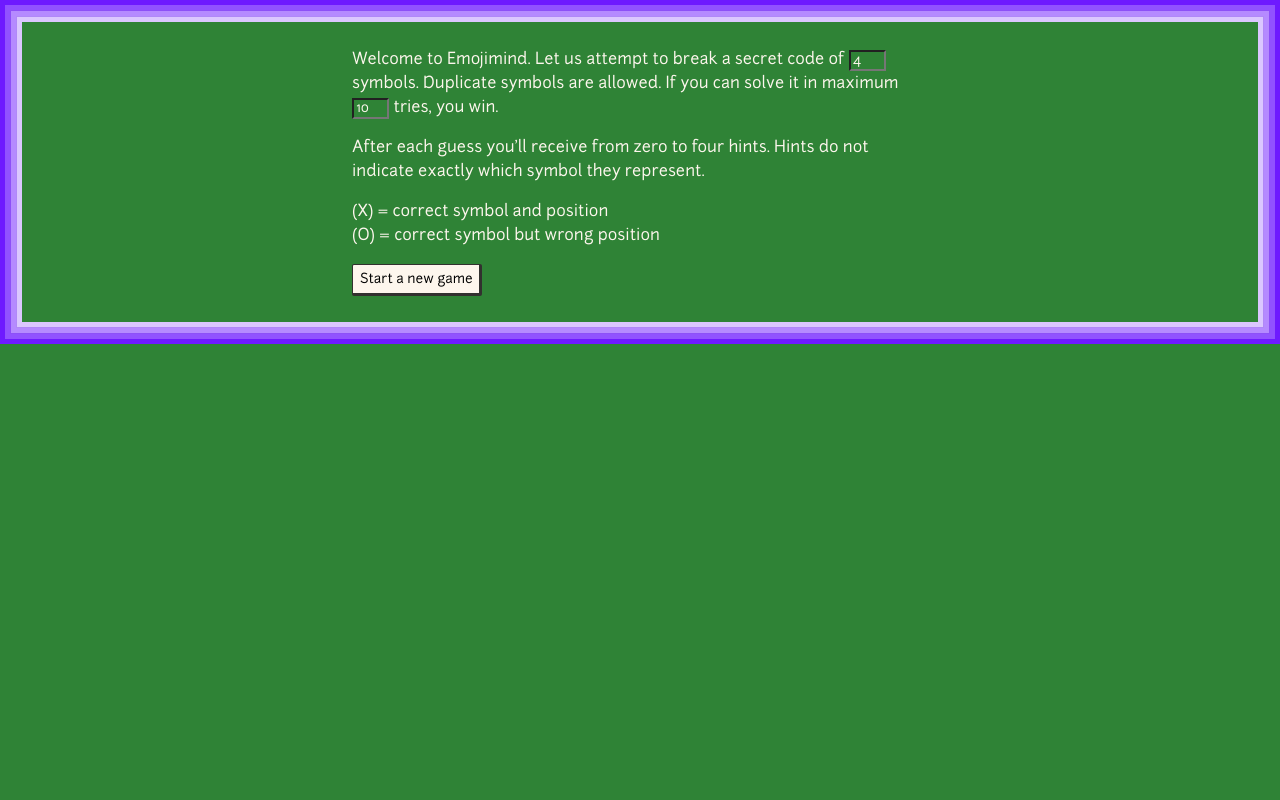
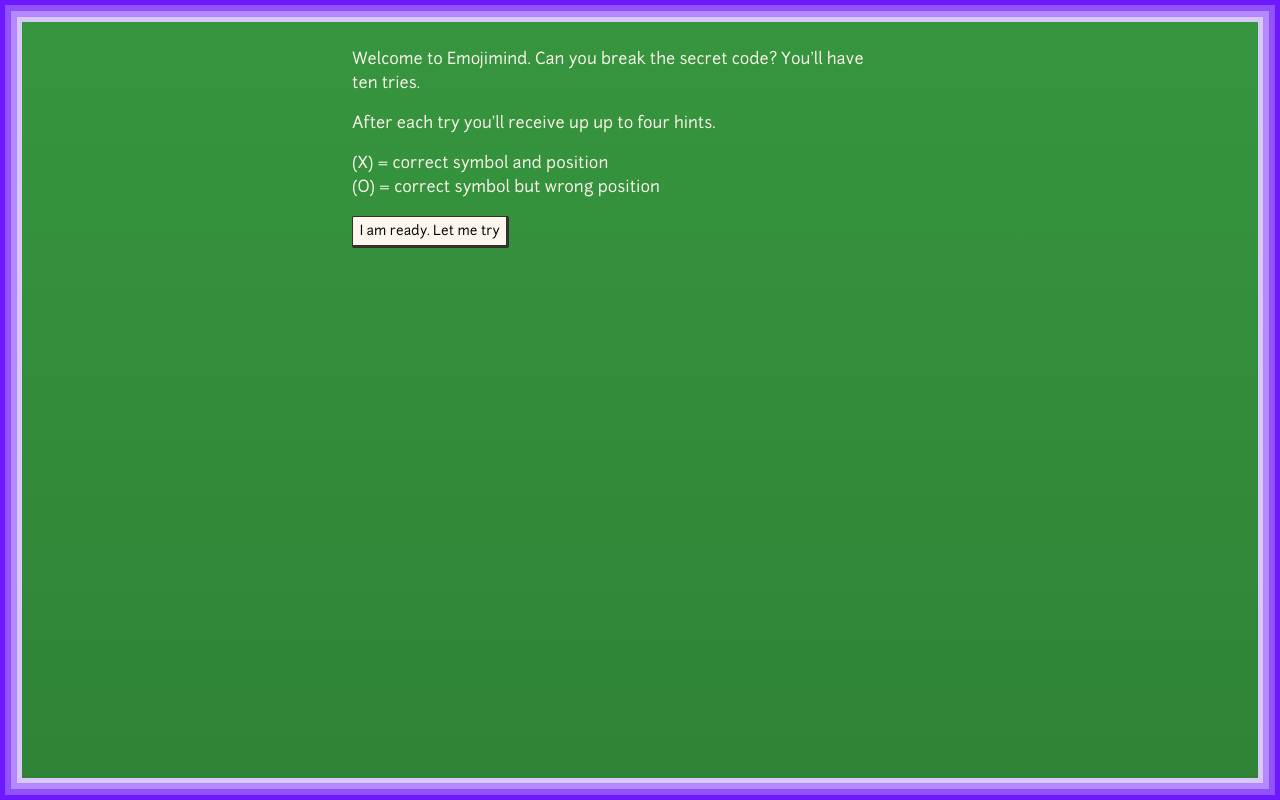
Before and after one commit to oskarrough/emojimind, a website with bundled scripts: page src/index.html in a window 1280 px wide. Built offline with nearby package versions, Linux system fonts and the light colour scheme; files whose address does not match are found by name.

Commit message:
Style it

```diff
--- a/src/index.html
+++ b/src/index.html
@@ -8,8 +8,8 @@
 
 	<div id="emojimind">
 		<header>
-			<p>Welcome to Emojimind. Let us attempt to break a secret code of <input type="number" v-model="codeLength" number> symbols. Duplicate symbols are allowed. If you can solve it in maximum <input type="number" v-model="maxGuesses" number> tries, you win.</p>
-			<p>After each guess you'll receive from zero to four hints. Hints do not indicate exactly which symbol they represent.</p>
+			<p>Welcome to Emojimind. Can you break the secret code? You'll have ten tries.</p>
+			<p>After each try you'll receive up up to four hints.</p>
 			<p>
 				(X) = correct symbol and position<br>
 				(O) = correct symbol but wrong position</p>
@@ -20,7 +20,9 @@
 		<template v-if="code.length">
 			<p v-show="!showCode" style="min-height: 1.1875em">
 				<code>
-					<b v-for="n in code">X</b>
+					<b v-for="n in code">
+						<span>X</span>
+					</b>
 				</code>
 			</p>
 			<select-guess v-show="showCode" :guess="code" :symbols="symbols"></select-guess>
--- a/src/index.js
+++ b/src/index.js
@@ -40,12 +40,16 @@
 	},
 	computed: {
 		buttonLabel() {
-			return this.code.length ? 'Give me a new code' : 'Start a new game'
+			return this.code.length ? 'Give me a new code' : 'I am ready. Let me try'
 		}
 	},
 	methods: {
 		newGame() {
-			this.code = em.createCode(this.symbols, this.codeLength)
+			console.log('new game')
+			const code = em.createCode(this.symbols, this.codeLength)
+			// console.log(code)
+			// this.code = code
+			Vue.set(this, 'code', code)
 			this.guesses = this.createGuesses()
 		},
 		createGuesses() {
--- a/src/style.css
+++ b/src/style.css
@@ -6,16 +6,12 @@
 }
 
 html {
-	/* background-color: hsl(208, 100%, 97%); */
-	/* background-image: url(http://lpc.opengameart.org/sites/all/themes/lpc/media/sharm_bg.png); */
-	/* background-image: url(https://res.cloudinary.com/radio4000/image/upload/c_scale,w_1440/v1478391775/back_2_j3ri1w.webp); */
-	background-size: 400px;
-	background-repeat: no-repeat;
 	font-size: 16px;
 	line-height: 1.4;
 	line-height: calc(24/16);
+
 	background-color: hsl(125, 47%, 35%);
-	/* border-color: hsl(210, 33%, 9%); */
+	background-image: linear-gradient(to bottom, hsl(125, 47%, 40%), hsl(125, 47%, 35%));
 	box-shadow:
 		inset hsl(262, 100%, 55%) 0 0 0 5px,
 		inset hsl(262, 93%, 53%) 0 0 0 1px,
@@ -25,6 +21,7 @@
 		inset hsl(262, 87%, 75%) 0 0 0 17px,
 		inset hsl(262, 100%, 89%) 0 0 0 22px;
 	color: hsl(34, 78%, 96%);
+	min-height: 100vh;
 }
 
 html,
@@ -46,7 +43,7 @@
 }
 
 #emojimind header {
-	/* max-width: 90%; */
+	max-width: 90%;
 }
 
 .Row {
```
Also changed, not shown: dist/bundle.js, 1 other file.
